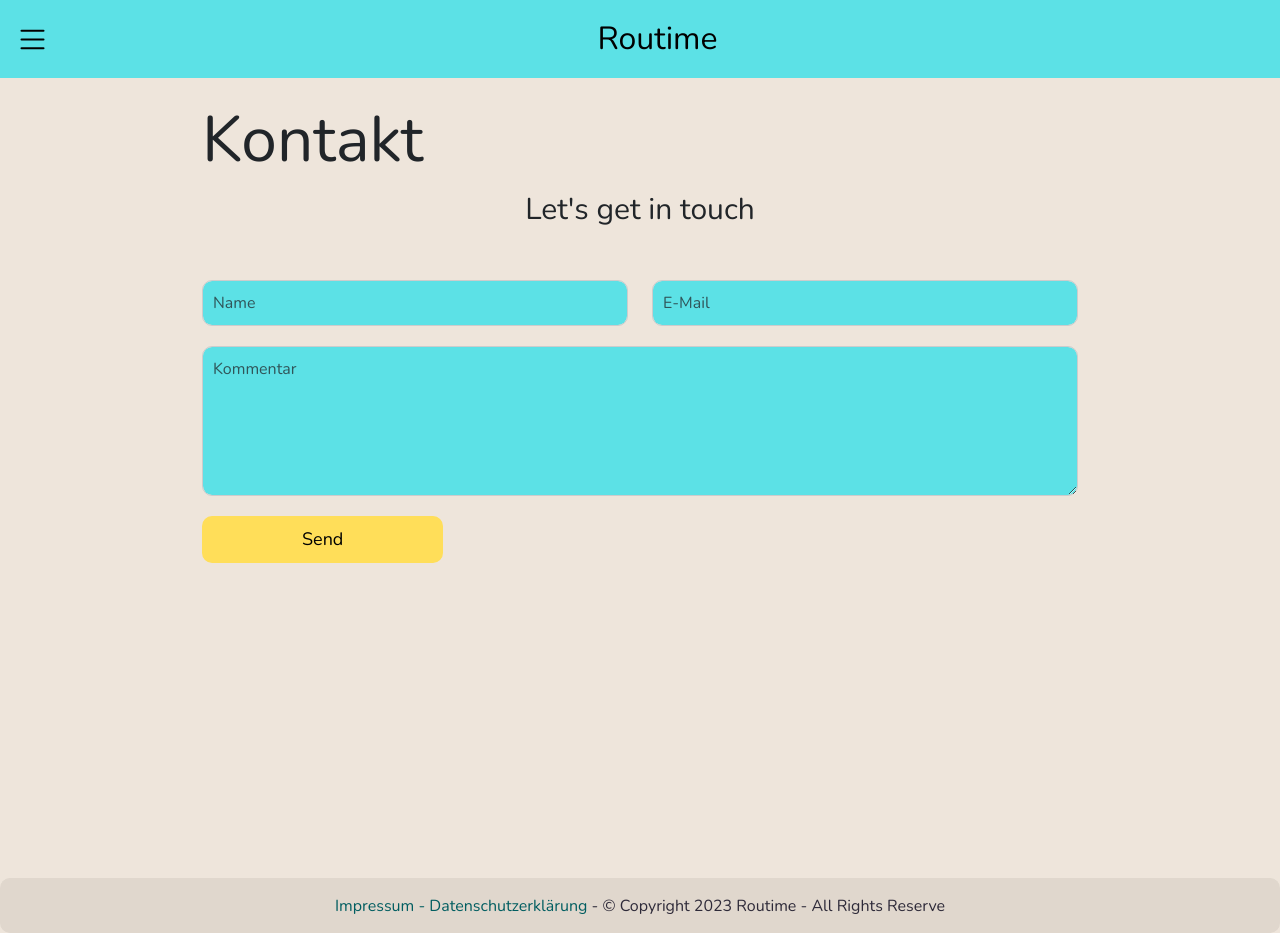
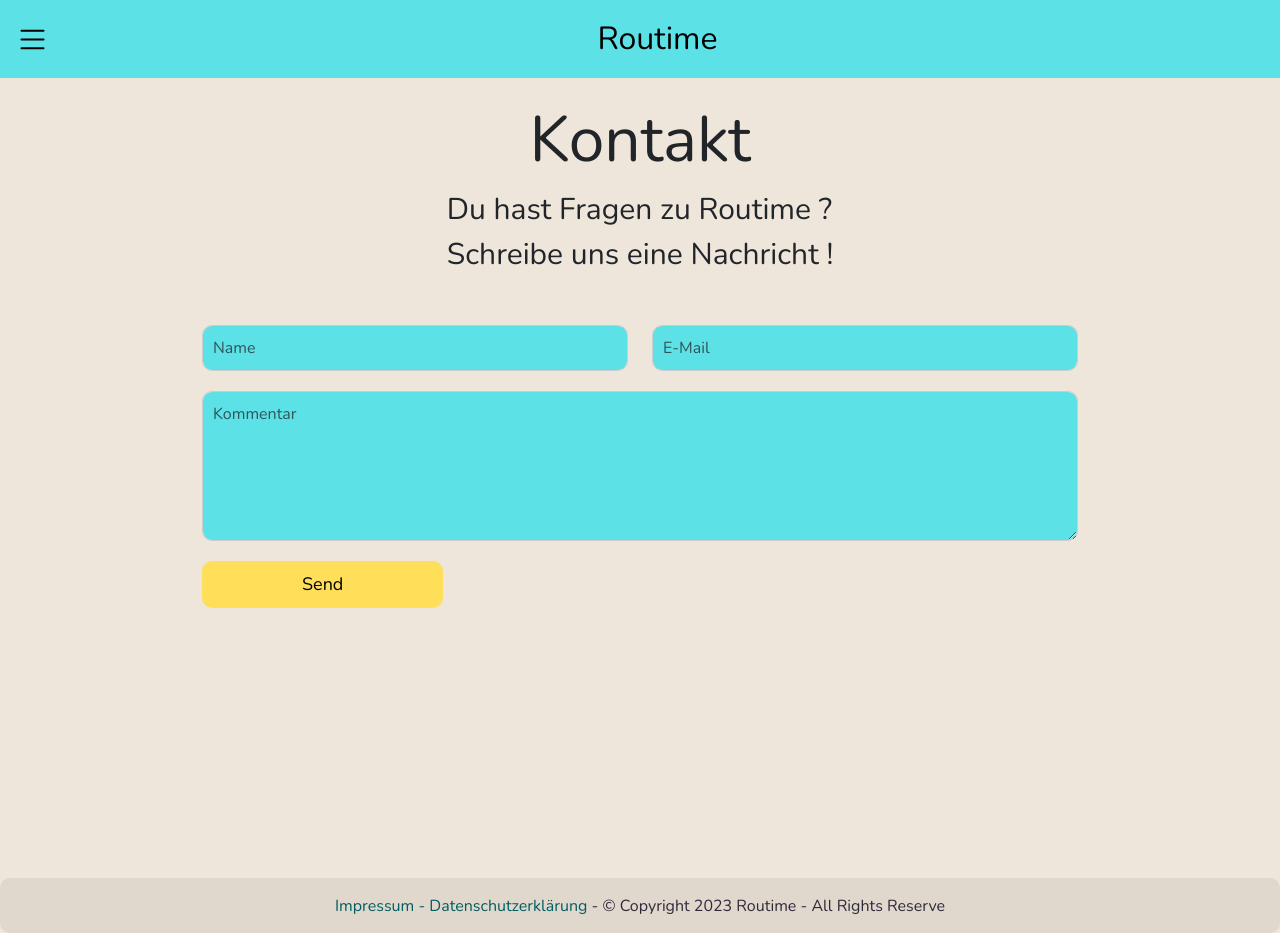
Before and after one commit to ensarspahiu/routime-ecommerce, an Angular app: page /contact-us in a window 1280 px wide. Built offline with nearby package versions, Linux system fonts and the light colour scheme.

Commit message:
Contact us text added

```diff
--- a/src/app/app.component.html
+++ b/src/app/app.component.html
@@ -18,7 +18,7 @@
       </svg>
     </div>
     <div>
-      <a class="title text-black text-decoration-none" href="/home" routerLink="home">Routime</a>
+      <a class="title text-black text-decoration-none" href="/home">Routime</a>
     </div>
     <div>
 
--- a/src/app/components/contact-us/contact-us.component.html
+++ b/src/app/components/contact-us/contact-us.component.html
@@ -1,6 +1,6 @@
 <div class="container">
-  <h2 class="text-right pt-4">Kontakt</h2>
-  <span class="touch">Let's get in touch</span>
+  <h2 class="text-center pt-4">Kontakt</h2>
+  <span class="touch">Du hast Fragen zu Routime ? <br>Schreibe uns eine Nachricht  !</span>
 
   <form (ngSubmit)="submitForm()" class="mt-5">
     <div class="row">
@@ -19,6 +19,6 @@
         required></textarea>
     </div>
 
-    <button type="submit" >Send</button>
+    <button type="submit">Send</button>
   </form>
 </div>
--- a/src/app/components/contact-us/contact-us.component.scss
+++ b/src/app/components/contact-us/contact-us.component.scss
@@ -38,6 +38,11 @@ textarea {
   background-color: #5CE1E6;
 }
 
+textarea:focus {
+  background-color: #5CE1E6;
+  /* Set the background color you want when the textarea is focused */
+}
+
 textarea {
   height: 150px;
 }
@@ -53,10 +58,6 @@ button {
   transition: background-color 0.3s;
 }
 
-//button:hover {
-//  //background-color: #0056b3;
-//}
-
 .touch {
   font-size: 30px;
   display: flex;
```
